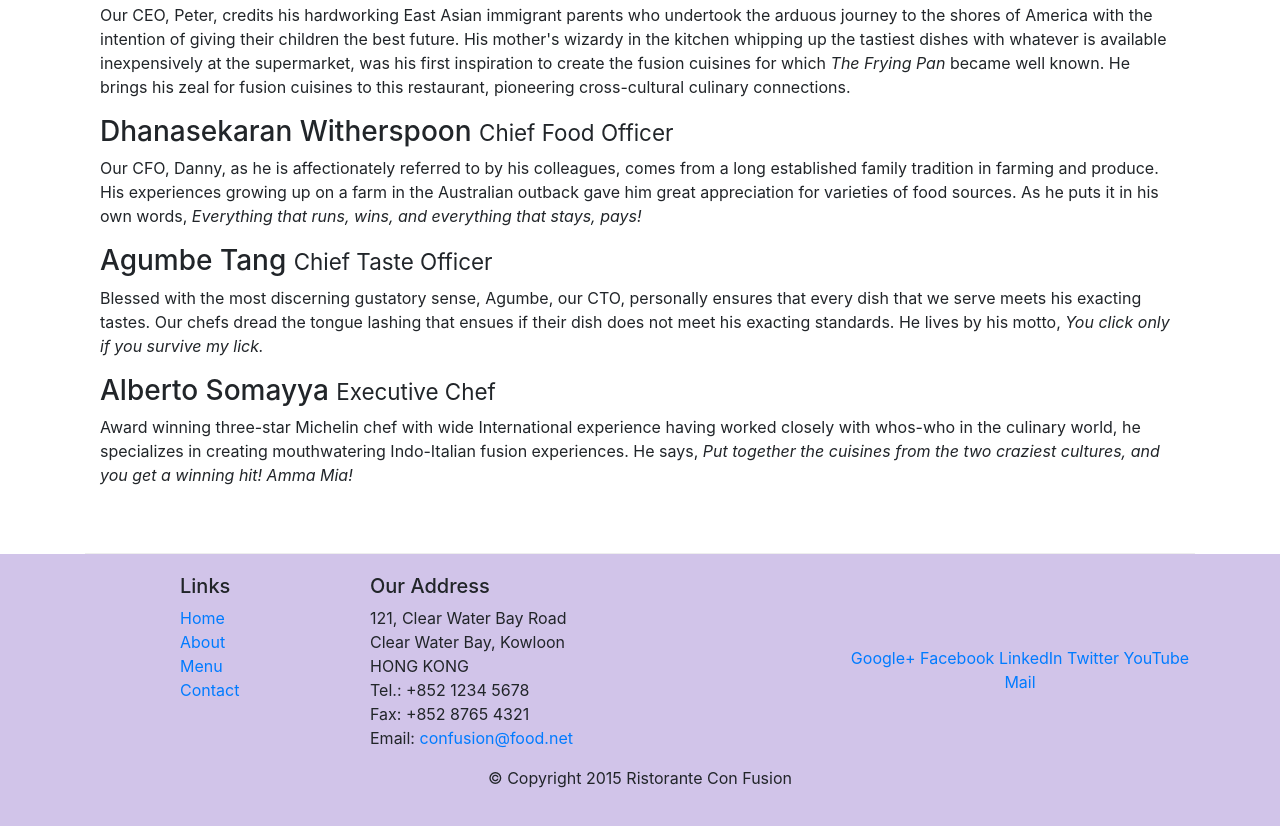
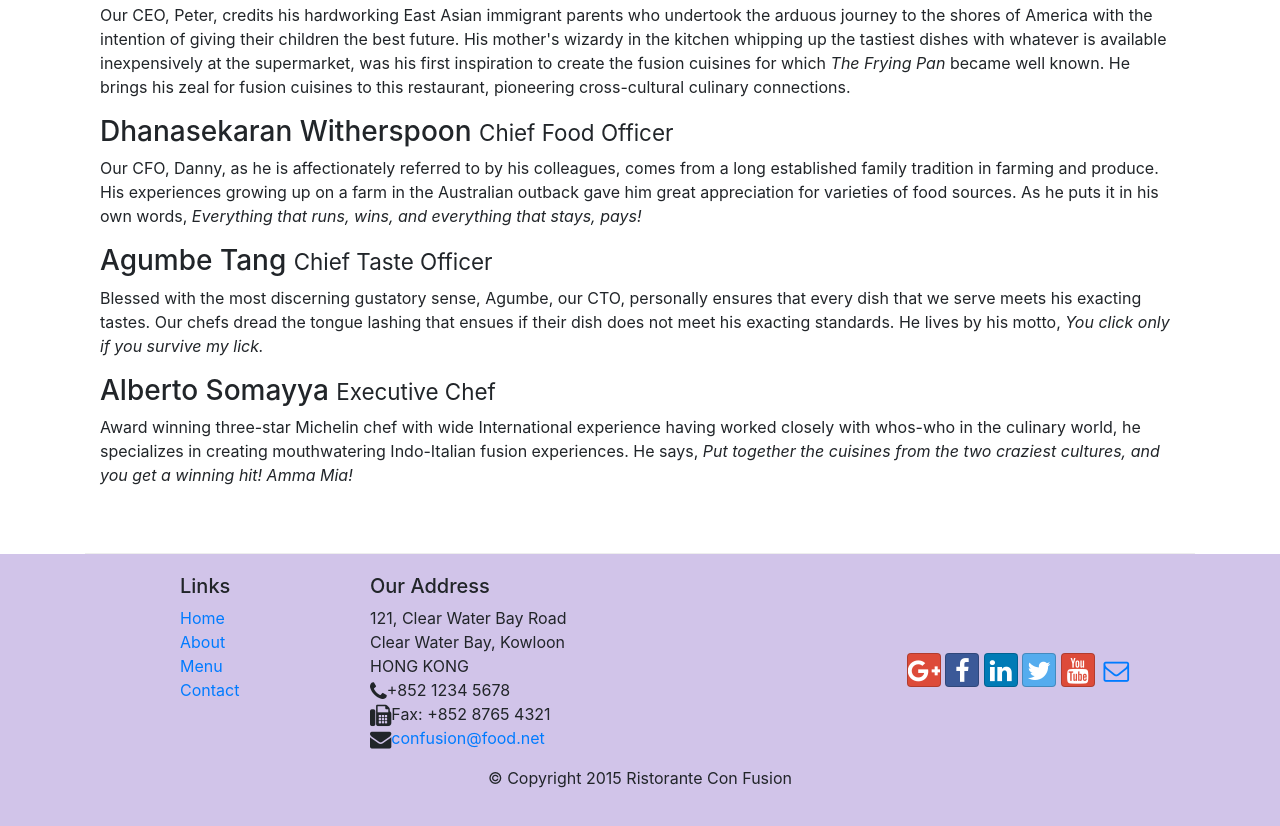
Before and after one commit to hariharas-wq/setup, a website: page aboutus.html in a window 1280 px wide. Shown: the part 926-1752 px from the top of the page. Drawn offline with nearby package versions, Linux system fonts and the light colour scheme.

Commit message:
fifth commit

```diff
--- a/aboutus.html
+++ b/aboutus.html
@@ -9,6 +9,8 @@
 
     <!-- Bootstrap CSS -->
     <link rel="stylesheet" href="node_modules/bootstrap/dist/css/bootstrap.min.css">
+    <link rel="stylesheet" href="node_modules/font-awesome/css/font-awesome.min.css">
+    <link rel="stylesheet" href="node_modules/bootstrap-social/bootstrap-social.css">
     <link href="css/styles.css" rel="stylesheet">
     <title>Ristorante Con Fusion: About Us</title>
 
@@ -24,10 +26,10 @@
             <a class="navbar-brand mr-auto" href="./index.html">RESTAURANT</a>
             <div class="collapse navbar-collapse" id="Navbar">
                 <ul class="navbar-nav mr-auto">
-                    <li class="nav-item"><a class="nav-link" href="./index.html">HOME</a></li>
-                    <li class="nav-item active"><a class="nav-link" href="#">ABOUT</a></li>
-                    <li class="nav-item"><a class="nav-link" href="#">MENU</a></li>
-                    <li class="nav-item"><a class="nav-link" href="#">CONTACT</a></li>
+                    <li class="nav-item"><a class="nav-link" href="./index.html"><span class="fa fa-home"></span> HOME</a></li>
+                    <li class="nav-item active"><a class="nav-link" href="#"><span class="fa fa-info fa-lg"></span> ABOUT</a></li>
+                    <li class="nav-item"><a class="nav-link" href="#"><span class="fa fa-list fa-lg"></span> MENU</a></li>
+                    <li class="nav-item"><a class="nav-link" href="#"><span class="fa fa-address-card fa-lg"></span> CONTACT</a></li>
 
                 </ul>
             </div>
@@ -109,19 +111,19 @@
                         121, Clear Water Bay Road<br>
                         Clear Water Bay, Kowloon<br>
                         HONG KONG<br>
-                        Tel.: +852 1234 5678<br>
-                        Fax: +852 8765 4321<br>
-                        Email: <a href="mailto:confusion@food.net">confusion@food.net</a>
+                        <i class="fa fa-phone fa-lg"></i>+852 1234 5678<br>
+                        <i class="fa fa-fax fa-lg"></i>Fax: +852 8765 4321<br>
+                        <i class="fa fa-envelope fa-lg"></i><a href="mailto:confusion@food.net">confusion@food.net</a>
                     </address>
                 </div>
                 <div class="col col-sm-4 align-self-center">
                     <div style="text-align:center">
-                        <a href="http://google.com/+">Google+</a>
-                        <a href="http://www.facebook.com/profile.php?id=">Facebook</a>
-                        <a href="http://www.linkedin.com/in/">LinkedIn</a>
-                        <a href="http://twitter.com/">Twitter</a>
-                        <a href="http://youtube.com/">YouTube</a>
-                        <a href="mailto:">Mail</a>
+                        <a class="btn btn-social-icon btn-google" href="http://google.com/+"><i class="fa fa-google-plus fa-lg"></i></a>
+                        <a class="btn btn-social-icon btn-facebook" href="http://www.facebook.com/profile.php?id="><i class="fa fa-facebook fa-lg"></i></a>
+                        <a class="btn btn-social-icon btn-linkedin" href="http://www.linkedin.com/in/"><i class="fa fa-linkedin fa-lg"></i></a>
+                        <a class="btn btn-social-icon btn-twitter" href="http://twitter.com/"><i class="fa fa-twitter fa-lg"></i></a>
+                        <a class="btn btn-social-icon btn-google" href="http://youtube.com/"><i class="fa fa-youtube fa-lg"></i></a>
+                        <a class="btn btn-social-icon" href="mailto:"><i class="fa fa-envelope-o fa-lg"></i></a>
                     </div>
                 </div>
             </div>
--- a/package.json
+++ b/package.json
@@ -15,7 +15,10 @@
   },
   "dependencies": {
     "bootstrap": "^4.0.0",
+    "bootstrap-social": "^5.1.1",
+    "font-awesome": "^4.7.0",
     "jquery": "^3.3.1",
-    "popper.js": "^1.12.9"
+    "popper.js": "^1.12.9",
+    "save": "^2.4.0"
   }
 }
```
Also changed, not shown: index.html (+15 -13 lines), 1 other file.
